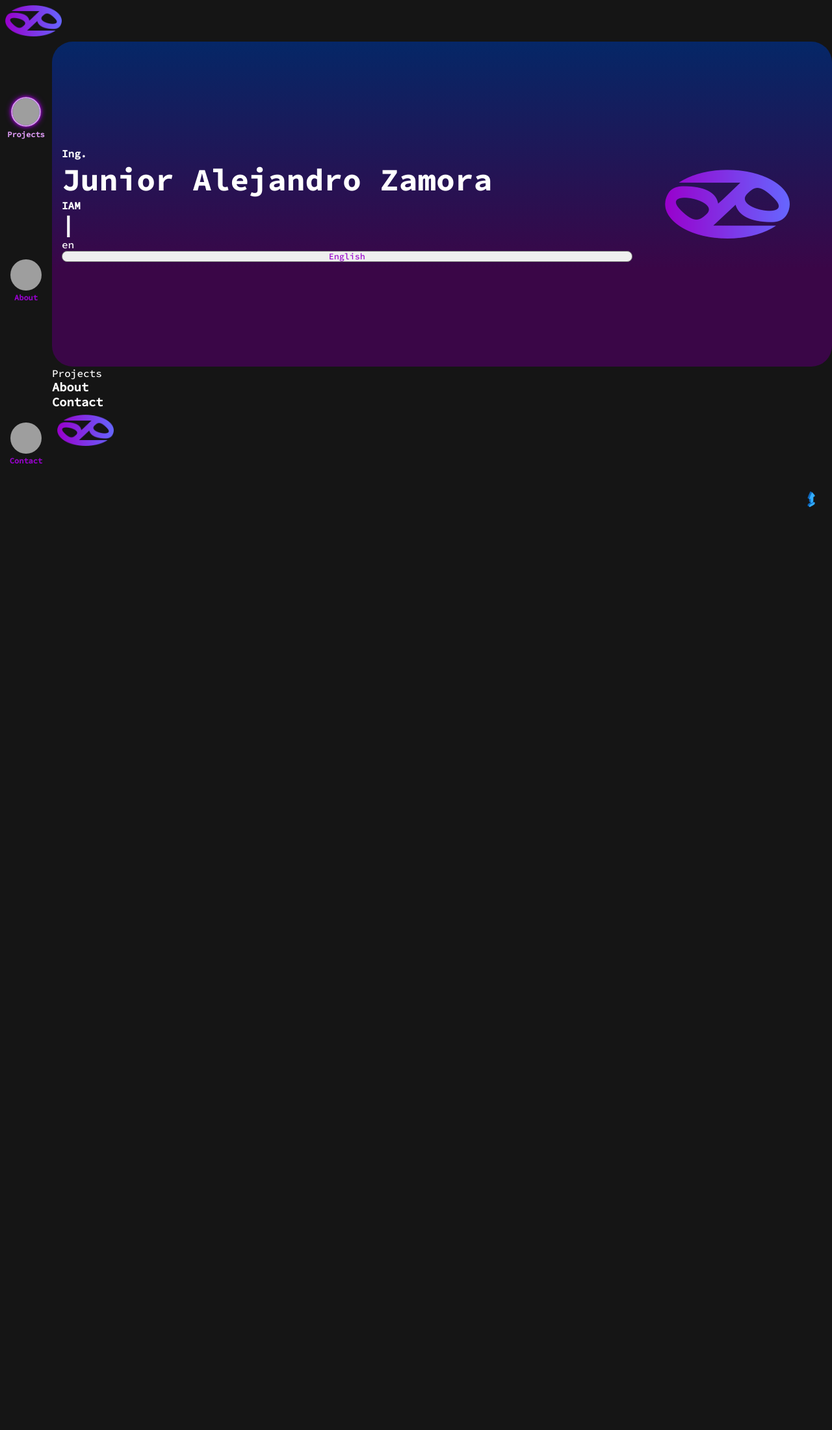
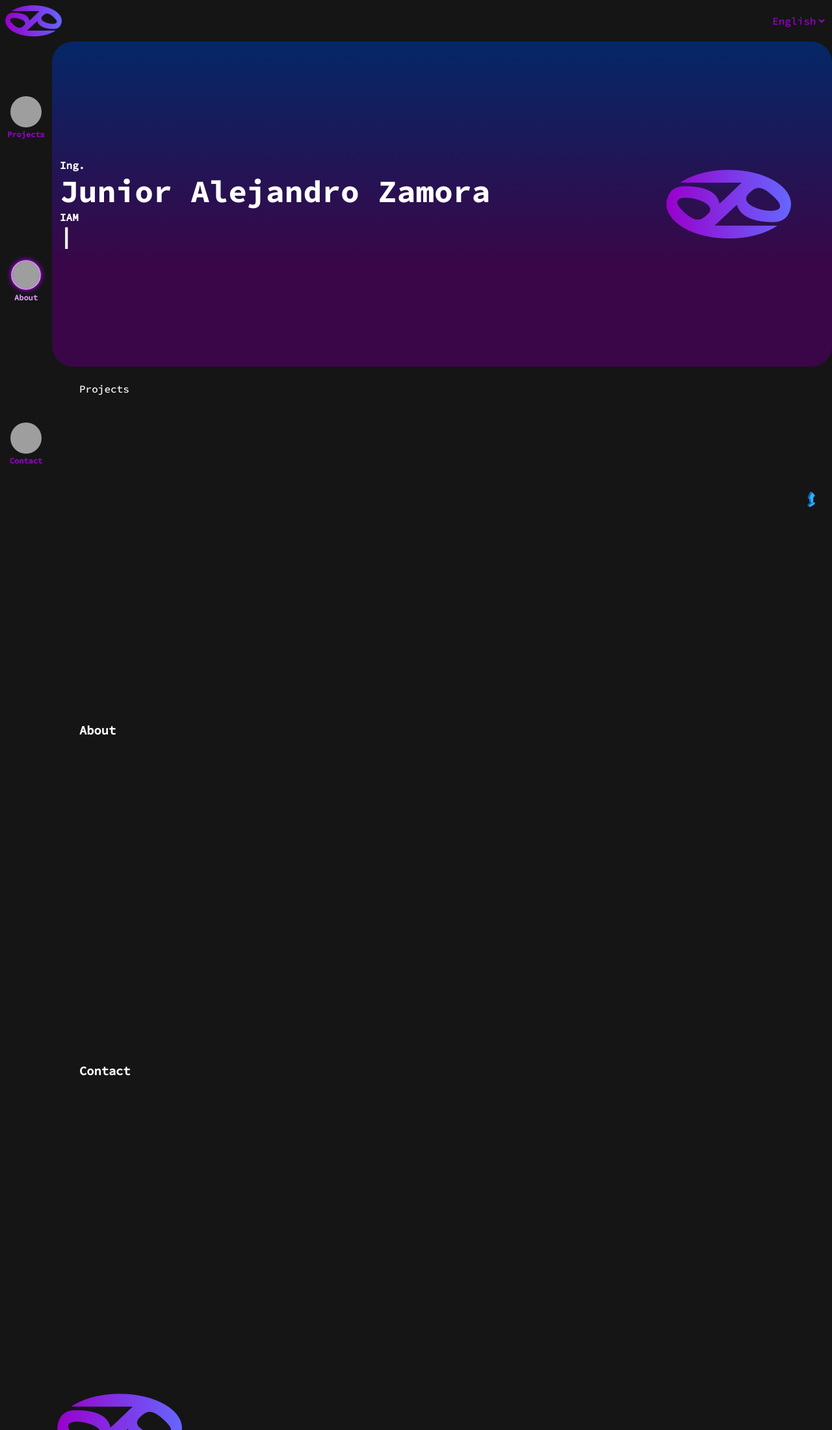
Before and after one commit to alejandrozamoraaz/portfolio_blazor_webassembly, an ASP.NET Core app: page / in a window 1280 px wide. Shown: the whole page at 65% size. Before the commit the page ends 780 px from the top, so only its background shows below. Run offline with ASP.NET Core 8, Linux system fonts and the light colour scheme; grey boxes are pictures that could not be loaded.

Commit message:
- Changed: loading progress - Changed: error ui - Fix: culture - Fix: minor bugs

```diff
--- a/Portfolio/Components/Layout/GoTop.razor
+++ b/Portfolio/Components/Layout/GoTop.razor
@@ -1,3 +1,5 @@
-<NavLink title="@CultureDisplay["Top"]" class="float-action button button-icon" href="#Header">
+@inject IJSRuntime JSRuntime
+
+<button @onclick="@(async () => await JSRuntime.InvokeVoidAsync("scrollToSection", "#Header"))" title="@CultureDisplay["Top"]" class="float-action button button-icon">
     <img class="icon" src="assets/icons/go-top-32.png" alt="Arriba - icono de Freepik" />
-</NavLink>
+</button>
--- a/Portfolio/Components/Layout/Navigation.razor
+++ b/Portfolio/Components/Layout/Navigation.razor
@@ -1,10 +1,19 @@
+@inject IJSRuntime JSRuntime
+
 <div class="navigation color-background">
     @for (int i = 0; i < NavigationService.Navigation.Count; i++)
     {
         var item = NavigationService.Navigation[i];
-        <NavLink href="@("#" + item.LinkName)" class="@("button " + (i == 0 ? "active" : ""))">
+        <button id="@("#" + item.LinkName)" @onclick="async () => await NavigateTo(item.LinkName)" class="@("button " + (i == 0 ? "active" : ""))">
             <img class="icon-large" src="@item.IconUrl" alt="@item.IconAlt" />
             <h6 class="text-small">@item.Name</h6>
-        </NavLink>
+        </button>
     }
 </div>
+
+@code {
+    private async Task NavigateTo(string sectionName)
+    {
+        await JSRuntime.InvokeVoidAsync("scrollToSection", "#" + sectionName);
+    }
+}
--- a/Portfolio/Components/Layout/TopBar.razor
+++ b/Portfolio/Components/Layout/TopBar.razor
@@ -1,3 +1,13 @@
 <div class="top-bar color-background">
-    <img src="icon-192.png" alt="Logo" />
+    <div class="row">
+        <div class="col col-5">
+            <img src="icon-192.png" alt="Logo" class="brand" />
+        </div>
+        <div class="col col-2"></div>
+        <div class="col col-5">
+            <div class="actions gap">
+                <SelectCulture />
+           </div>
+        </div>
+    </div>
 </div>
--- a/Portfolio/Components/Widgets/SelectCulture.razor
+++ b/Portfolio/Components/Widgets/SelectCulture.razor
@@ -4,9 +4,7 @@
 @inject IJSRuntime JS
 @inject NavigationManager Navigation
 
-@CurrentCulture
-
-<select @bind="CurrentCulture" aria-label="Culture" class="button">
+<select @bind="CurrentCulture" aria-label="Culture" class="button button-text" style="padding: 0;">
     @foreach (var culture in Culture.SupportedCultures)
     {
         <option value="@culture.Code">@culture.Display</option>
--- a/Portfolio/Pages/Home.razor
+++ b/Portfolio/Pages/Home.razor
@@ -1,12 +1,14 @@
 @page "/"
 
-<Section SectionName="Header">
-    <Portfolio.Pages.Sections.Header />
-</Section>
+<div class="col gap-large">
+    <section id="Header" class="gradient-color container-fluid border-radius-large" style="height: 500px;">
+        <Portfolio.Pages.Sections.Header />
+    </section>
 
-@foreach (var item in NavigationService.Navigation)
-{
-    <Section SectionName="@item.LinkName">
-        @item.Content
-    </Section>
-}
+    @foreach (var item in NavigationService.Navigation)
+    {
+        <section id="@item.LinkName" class="container" style="height: 500px;">
+            @item.Content
+        </section>
+    }
+</div>
--- a/Portfolio/Pages/Sections/Header.razor
+++ b/Portfolio/Pages/Sections/Header.razor
@@ -1,6 +1,5 @@
 @inject IJSRuntime JSRuntime
 
-<div class="gradient-color container-fluid border-radius-large" style="height: 500px;">
 <div class="row">
     <div class="col col-9 vertical-center-content">
         <h3 class="text">Ing.</h3>
@@ -10,11 +9,9 @@
             <span id="writing-text"></span>
             <span id="console">|</span>
         </h2>
-            <SelectCulture />
     </div>
     <div class="col col-3 center-content">
         <img src="icon-192.png" alt="logo" class="image" />
-        </div>
     </div>
 </div>
 
--- a/Portfolio/wwwroot/css/components/layout.css
+++ b/Portfolio/wwwroot/css/components/layout.css
@@ -11,14 +11,24 @@
 }
 
     .layout .top-bar {
-        grid-row: 1;
         position: fixed;
-        z-index: 1000;
+        z-index: 900;
     }
+
+        .layout .top-bar .brand {
+            width: fit-content;
+            height: calc(var(--top-bar-size) - (var(--padding-small) * 2));
+        }
+
+        .layout .top-bar .row .col .actions {
+            display: flex;
+            justify-content: end;
+            align-items: center;
+            height: 100%;
+        }
 
     .layout .top-bar, .footer-bar {
         width: 100%;
-        display: flex;
         height: var(--top-bar-size);
         overflow: clip;
         padding: var(--padding-small);
--- a/Portfolio/wwwroot/css/components/select-culture.css
+++ /dev/null
@@ -1,3 +0,0 @@
-select {
-    -webkit-appearance: none;
-}
--- a/Portfolio/wwwroot/css/customization.css
+++ b/Portfolio/wwwroot/css/customization.css
@@ -9,6 +9,15 @@
 body {
     background-color: var(--background-color);
     color: white;
+}
+
+select option {
+    background-color: var(--background-color);
+    color: var(--primary-color);
+}
+
+.loading-progress .circle {
+    border-top: 6px solid #dc9af3;
 }
 
 .primary-color {
@@ -32,14 +41,16 @@
 }
 
 .button {
+    background: none;
+    border: none;
     color: var(--primary-color);
 }
 
-    .button:hover, .active {
+    .button:hover, .active, select:focus {
         color: var(--primary-color-highlight);
     }
 
-        .button-icon:hover, .button-text:hover, .layout .navigation .button:hover > .icon-large, .active > .icon-large {
+        .button-icon:hover, .button-text:hover, .layout .navigation .button:hover > .icon-large, .active > .icon-large, select:focus {
             border: 2px solid var(--primary-color-highlight);
             box-shadow: 0 0 5px var(--primary-color), 0 0 10px var(--primary-color);
             background: linear-gradient(to left, #6960fc, #9802cd);
--- a/Portfolio/wwwroot/css/index.css
+++ b/Portfolio/wwwroot/css/index.css
@@ -121,22 +157,42 @@
     font-size: var(--font-size-title);
 }
 
-.container,
-.container-fluid {
+.container, .container-fluid {
+    width: 100%;
+    padding-right: calc(1.5rem * 0.5);
+    padding-left: calc(1.5rem * 0.5);
     margin-right: auto;
-    margin-left: auto;
+    margin-left: auto
 }
 
-.container {
-    width: 100%;
+@media (min-width:576px) {
+    .container {
+        max-width: 540px
+    }
 }
 
-.container-fluid {
-    width: 100%;
-    padding-right: 15px;
-    padding-left: 15px;
-    margin-right: auto;
-    margin-left: auto;
+@media (min-width:768px) {
+    .container {
+        max-width: 720px
+    }
+}
+
+@media (min-width:992px) {
+    .container {
+        max-width: 960px
+    }
+}
+
+@media (min-width:1200px) {
+    .container {
+        max-width: 1140px
+    }
+}
+
+@media (min-width:1400px) {
+    .container {
+        max-width: 1320px
+    }
 }
 
 .row::after {
@@ -153,6 +209,7 @@
 }
 
 .col {
+    display: flex;
     flex-direction: column;
 }
 
@@ -222,168 +274,42 @@
     justify-content: center;
 }
 
+.vertical-center-items {
+    display: flex;
+    align-items: center;
+}
+
 .center-content {
     display: flex;
     justify-content: center;
     align-items: center;
 }
 
-
-
-
-
-
-
-
-
-
-
-
-
-
-
-
-
-
-
-
-
-
-
-
-
-
-
-
-
-
-/*
-.container, .container-fluid {
-    --bs-gutter-x: 1.5rem;
-    --bs-gutter-y: 0;
-    width: 100%;
-    padding-right: calc(var(--bs-gutter-x) * .5);
-    padding-left: calc(var(--bs-gutter-x) * .5);
-    margin-right: auto;
-    margin-left: auto
+.gap {
+    gap: var(--padding-normal);
 }
 
-@media (min-width:576px) {
-    .container {
-        max-width: 540px
-    }
+.gap-large {
+    gap: var(--padding-large);
 }
 
-@media (min-width:768px) {
-    .container {
-        max-width: 720px
-    }
+.margin {
+    margin: var(--padding-normal);
 }
 
-@media (min-width:992px) {
-    .container {
-        max-width: 960px
-    }
+.margin-large {
+    margin: var(--padding-large);
 }
 
-@media (min-width:1200px) {
-    .container {
-        max-width: 1140px
-    }
+.padding {
+    padding: var(--padding-normal);
 }
 
-@media (min-width:1400px) {
-    .container {
-        max-width: 1320px
-    }
+.padding-large {
+    padding: var(--padding-large);
 }
 
-*/
-
-
-
-
-
-
-
-
-
-
-
-
-
-
-
-
-
-
-
-
-
-
-
-
-
-
-
-
-
-#blazor-error-ui {
-    display: none;
-    z-index: 1000;
-    margin: var(--padding-large);
-    border-radius: var(--border-radius-normal);
+.image {
+    max-width: 100%;
+    height: auto
 }
-
-    #blazor-error-ui .content-error {
-        display: flex;
-        width: 100%;
-        flex-direction: row;
-        justify-content: space-around;
-        align-items: center;
-    }
-
-        #blazor-error-ui .content-error .error-message {
-            display: inline-flex;
-            align-items: center;
-        }
-
-    #blazor-error-ui .reload {
-        font-size: 32px;
-        width: 45px;
-        height: 45px;
-        cursor: pointer;
-    }
-
-.loading-progress {
-    position: relative;
-    display: block;
-    width: 8rem;
-    height: 8rem;
-    margin: 20vh auto 1rem auto;
-}
-
-    .loading-progress circle {
-        fill: none;
-        stroke: #e0e0e0;
-        stroke-width: 0.6rem;
-        transform-origin: 50% 50%;
-        transform: rotate(-90deg);
-    }
-
-        .loading-progress circle:last-child {
-            stroke: #1b6ec2;
-            stroke-dasharray: calc(3.141 * var(--blazor-load-percentage, 0%) * 0.8), 500%;
-            transition: stroke-dasharray 0.05s ease-in-out;
-        }
-
-.loading-progress-text {
-    position: absolute;
-    text-align: center;
-    font-weight: bold;
-    inset: calc(20vh + 3.25rem) 0 auto 0.2rem;
-}
-
-    .loading-progress-text:after {
-        content: var(--blazor-load-percentage-text, "Loading");
-    }
--- a/Portfolio/wwwroot/index.html
+++ b/Portfolio/wwwroot/index.html
@@ -18,7 +18,6 @@
     <link rel="stylesheet" type="text/css" href="css/customization.css" />
 
     <link rel="stylesheet" type="text/css" href="css/components/layout.css" />
-    <link rel="stylesheet" type="text/css" href="css/components/select-culture.css" />
 
     <link rel="stylesheet" href="https://cdn.jsdelivr.net/npm/bootstrap-icons@1.11.1/font/bootstrap-icons.css" />
 
@@ -27,20 +26,17 @@
 
 <body>
     <div id="app">
-        <svg class="loading-progress">
-            <circle r="40%" cx="50%" cy="50%" />
-            <circle r="40%" cx="50%" cy="50%" />
-        </svg>
-        <div class="loading-progress-text"></div>
+        <div class="loading-progress center-content">
+            <div class="circle border"></div>
+            <img src="icon-192.png" alt="Logo">
+        </div>
     </div>
 
-    <div id="blazor-error-ui" class="color-background border">
-        <div class="content-error">
-            <div class="error-message">
-                <img src="assets/error-80.png" width="80" height="80" alt="Error - imagen de Verazinha en Freepik" />
-                <h3>Ups, Error!</h3>
-            </div>
-            <a href="" class="reload icon-button">
+    <div id="blazor-error-ui" class="color-background border border-radius margin-large">
+        <div class="row vertical-center-items gap">
+            <img src="assets/error-80.png" class="icon-large" alt="Error - imagen de Verazinha en Freepik" />
+            <h3>Ups, Error!</h3>
+            <a href="" class="reload button button-icon">
                 <img class="icon" src="https://img.icons8.com/3d-fluency/94/restart--v1.png" alt="Restart - icon by Icons8" />
             </a>
         </div>
--- a/Portfolio/wwwroot/js/components/navigation.js
+++ b/Portfolio/wwwroot/js/components/navigation.js
@@ -15,12 +15,12 @@
     });
 
     function highlightMenuLink(sectionId) {
-        var links = document.querySelectorAll(".layout .navigation a");
+        var links = document.querySelectorAll(".layout .navigation .button");
         links.forEach(function (link) {
             link.classList.remove("active");
         });
 
-        var currentLink = document.querySelector(`.layout .navigation a[href="#${sectionId}"]`);
+        var currentLink = document.querySelector(`.layout .navigation .button[id="#${sectionId}"]`);
         if (currentLink) {
             currentLink.classList.add("active");
         }
```
Also changed, not shown: other parts of Portfolio/wwwroot/css/index.css (+36 -5 lines), Portfolio/Components/Widgets/Section.razor (deleted, +0 -65 lines). Lines whose indentation alone changed are shown as unchanged.
